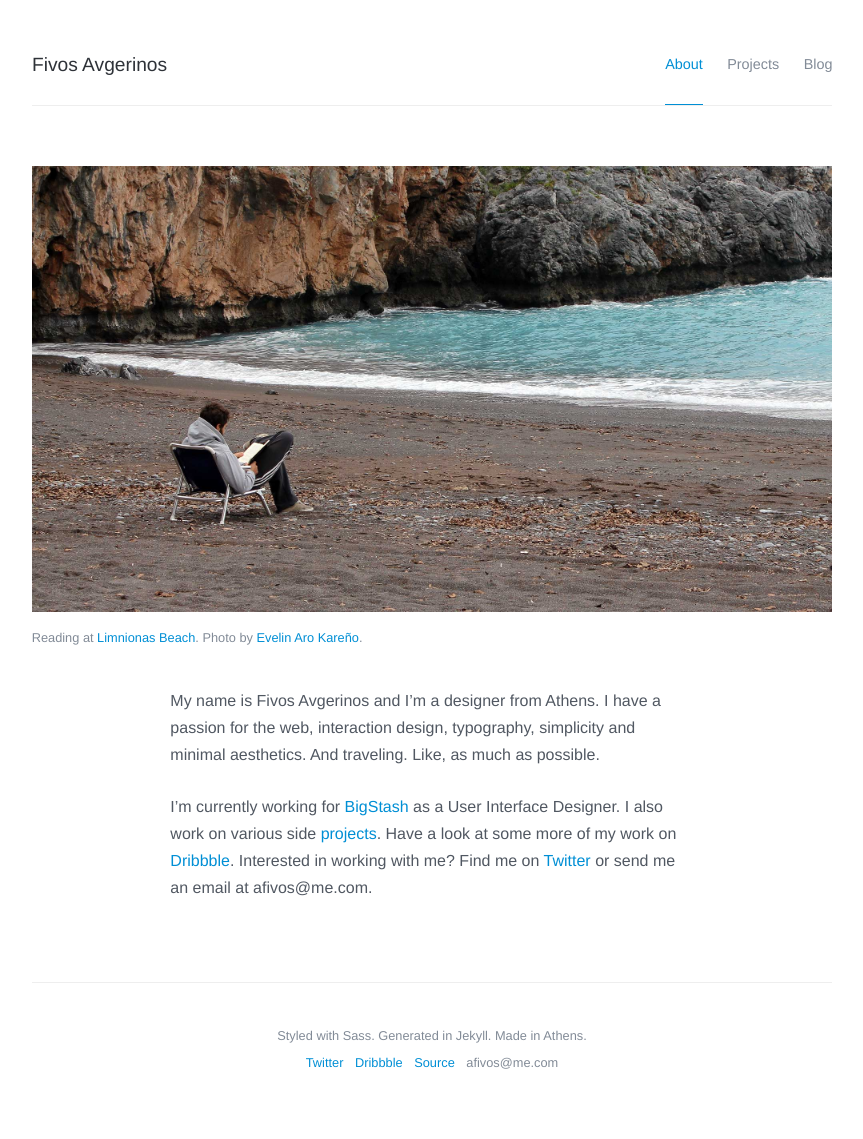
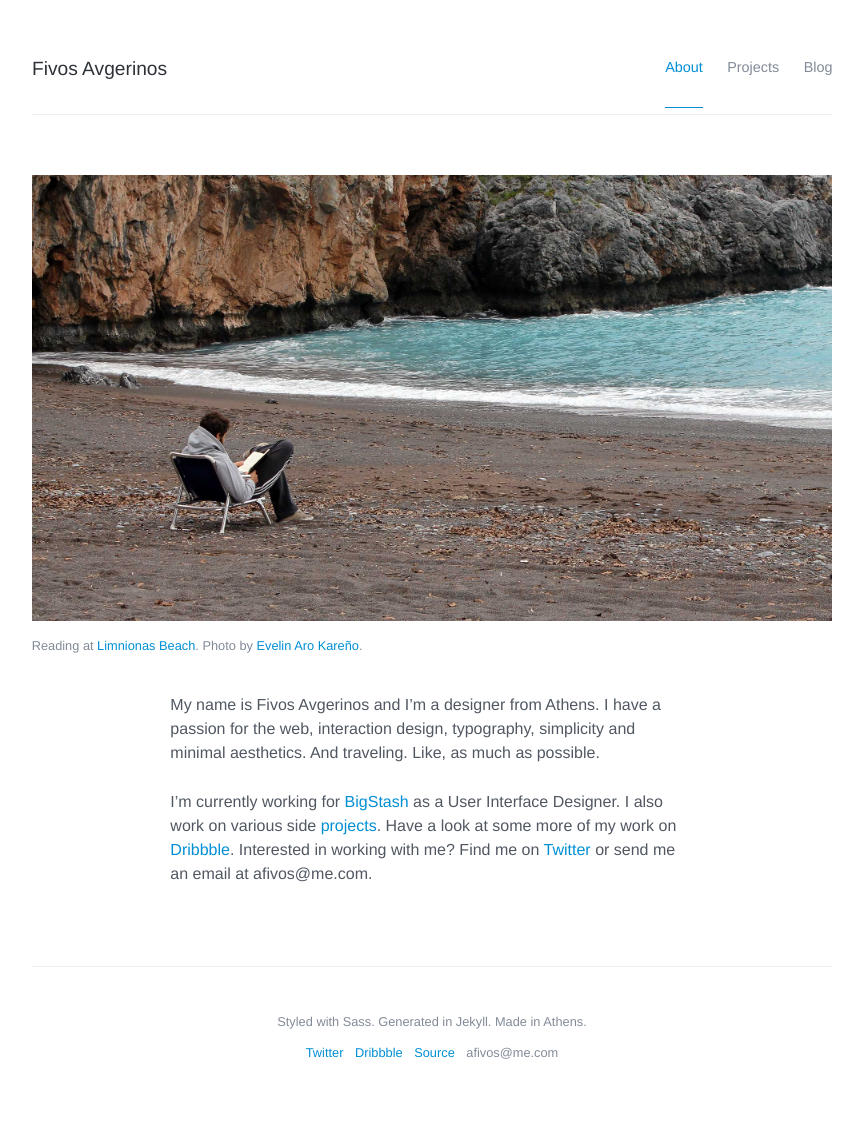
Before and after one commit to afivos/afivos.com, a Jekyll site: the page built from index.md, in a window 1280 px wide. Shown: the whole page, without its empty margins (208-1071 px from the left). Built offline with Jekyll 4.4.1, drawn with Linux system fonts in a browser that asks for light colours; nearby versions of some CDN libraries; comment, search, counter and statistics services are not loaded.

Commit message:
Universal line-height

```diff
--- a/_sass/modules/_content.scss
+++ b/_sass/modules/_content.scss
@@ -37,7 +37,6 @@ Blog list
 				display: block;
 				max-width: 75%;
 				font-size: 1.25rem;
-				line-height: 1;
 				font-weight: bold;
 
 				h2.post-headline {
--- a/_sass/modules/_header.scss
+++ b/_sass/modules/_header.scss
@@ -23,7 +23,6 @@ header.site-header {
 		}
 
 		a.site-title {
-			line-height: 100%;
 			font-weight: 500;
 			font-size: 1.2rem;
 			color: $color-main-text-dark;
--- a/_sass/partials/_typography.scss
+++ b/_sass/partials/_typography.scss
@@ -3,6 +3,7 @@ body {
 	-webkit-font-smoothing: antialiased;
 	-moz-osx-font-smoothing: grayscale;
 	text-rendering: optimizeLegibility;
+	line-height: 1.5em;
 }
 
 a {
@@ -15,7 +16,6 @@ a {
 }
 
 p {
-	line-height: 1.7;
 	font-weight: normal;
 	font-style: normal;
 	margin-bottom: 1.55rem;
```
